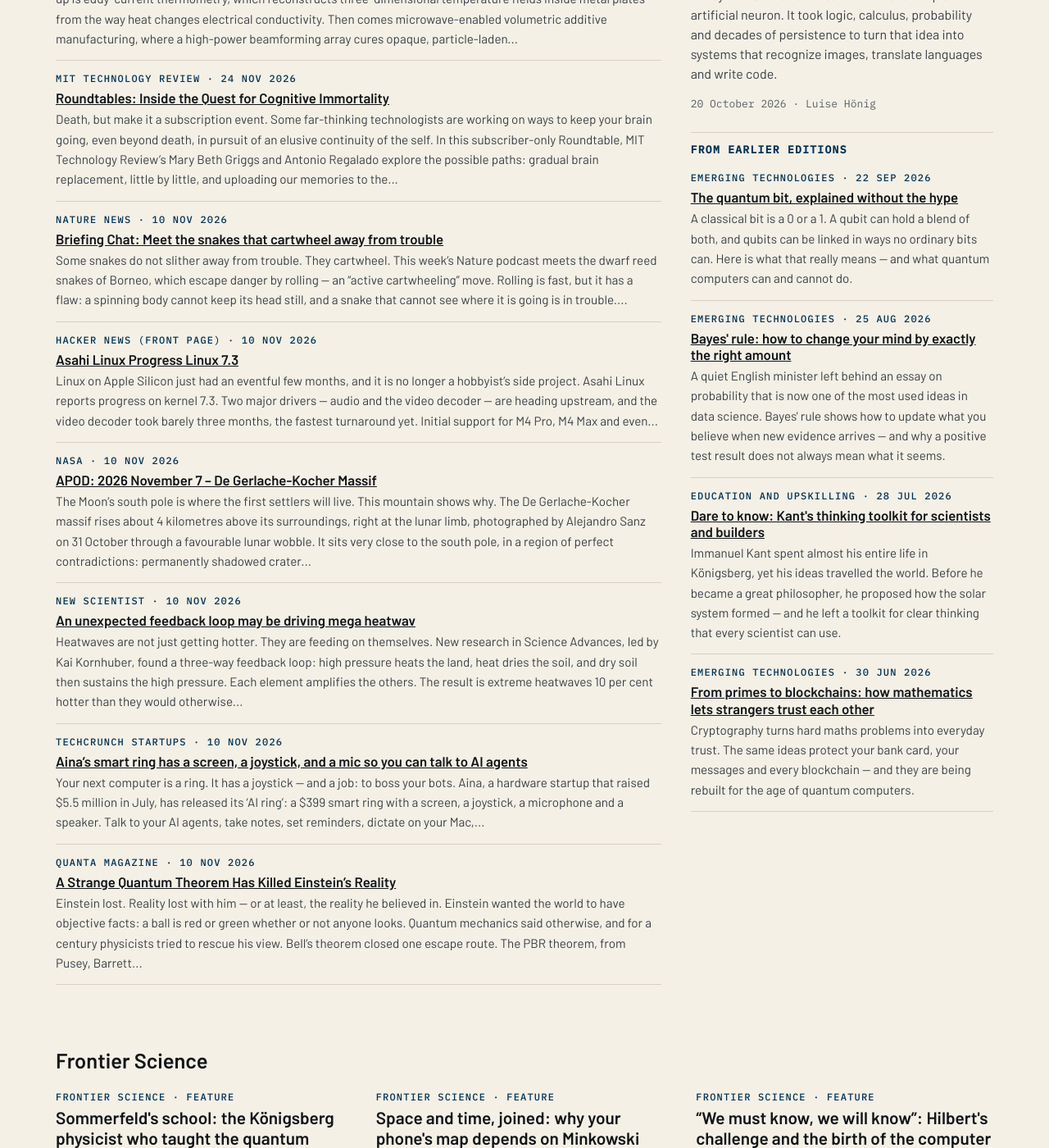
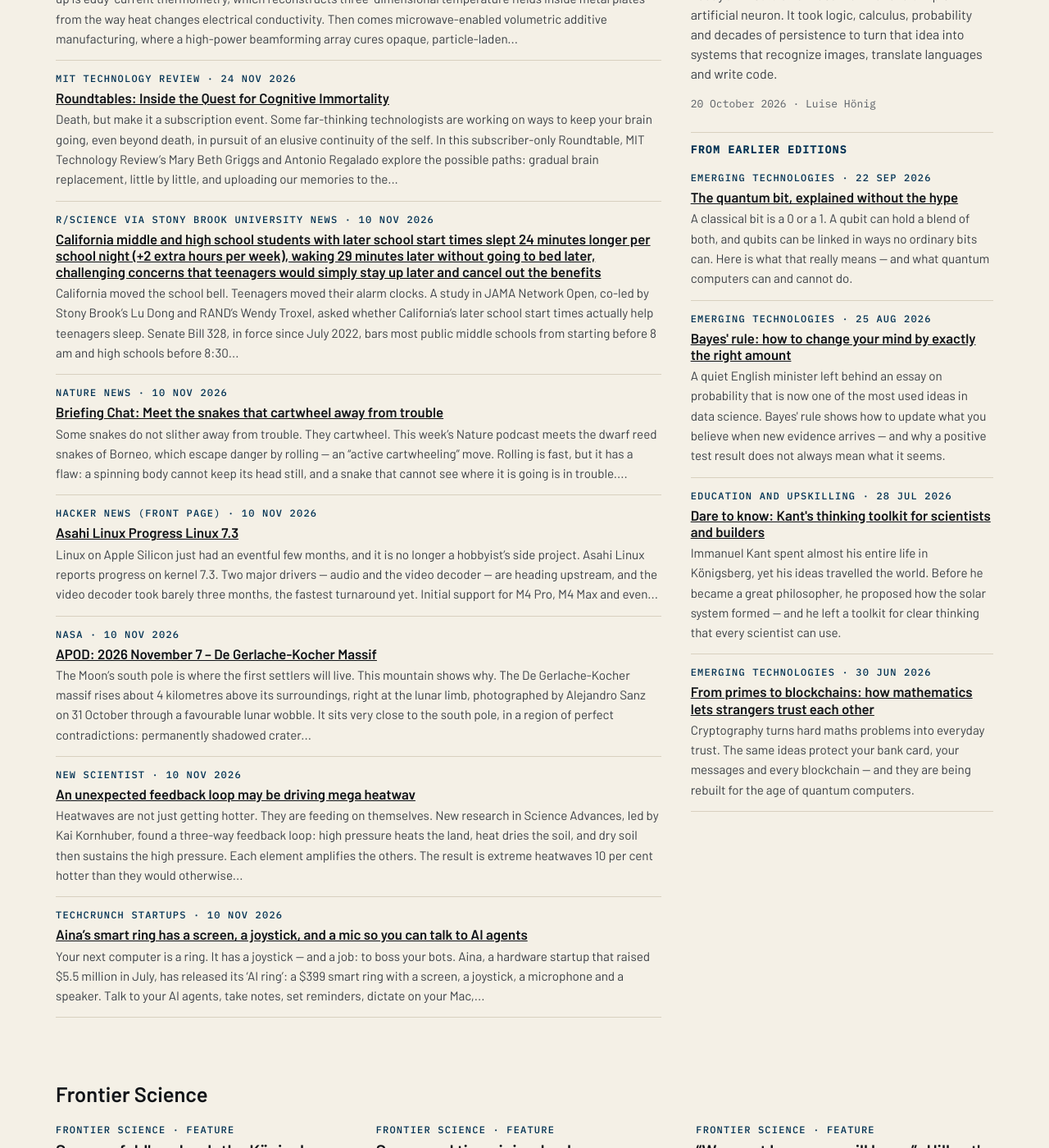
Before and after one commit to katz-news/katz.news, a Jekyll site: the page built from index.html, in a window 1280 px wide and 1400 px high, scrolled down 535 px. Shown: the whole window at 82% size. Built offline with Jekyll 4.4.1, drawn with Linux system fonts in a browser that asks for light colours.

Commit message:
Publish 2026-11-07

```diff
--- a/_data/build.yml
+++ b/_data/build.yml
@@ -1 +1 @@
-published_at: 2026-11-07T18:22:29Z
+published_at: 2026-11-07T18:24:57Z
--- /dev/null
+++ b/_posts/briefs/2026-11-07-california-middle-and-high-school-students-with-later-school.md
@@ -0,0 +1,22 @@
+---
+published: true
+title: California middle and high school students with later school start times
+  slept 24 minutes longer per school night (+2 extra hours per week), waking 29
+  minutes later without going to bed later, challenging concerns that teenagers
+  would simply stay up later and cancel out the benefits
+date: 2026-11-10
+section: science
+source_name: r/science via Stony Brook University News
+source_url: https://www.reddit.com/r/science/comments/1xpidi5/california_middle_and_high_school_students_with/
+---
+California moved the school bell. Teenagers moved their alarm clocks.
+
+A study in JAMA Network Open, co-led by Stony Brook's Lu Dong and RAND's Wendy Troxel, asked whether California's later school start times actually help teenagers sleep. Senate Bill 328, in force since July 2022, bars most public middle schools from starting before 8 am and high schools before 8:30 am.
+
+The answer is 24 minutes. California middle and high school students reported about 24 minutes more sleep per school night than peers elsewhere — two hours across a school week. Across all ages 12 to 21, the gap was 38 minutes.
+
+The extra sleep came from later lie-ins, not earlier bedtimes: California students woke about 29 minutes later on school days. Teenagers did not simply stay up later to cancel the gain.
+
+One caveat: the study was a one-time survey with self-reported sleep times, so it shows a pattern, not proof.
+
+Conclusion: the law is not a curfew, but rather a later bell — and teenagers, at last, are sleeping in.
```
